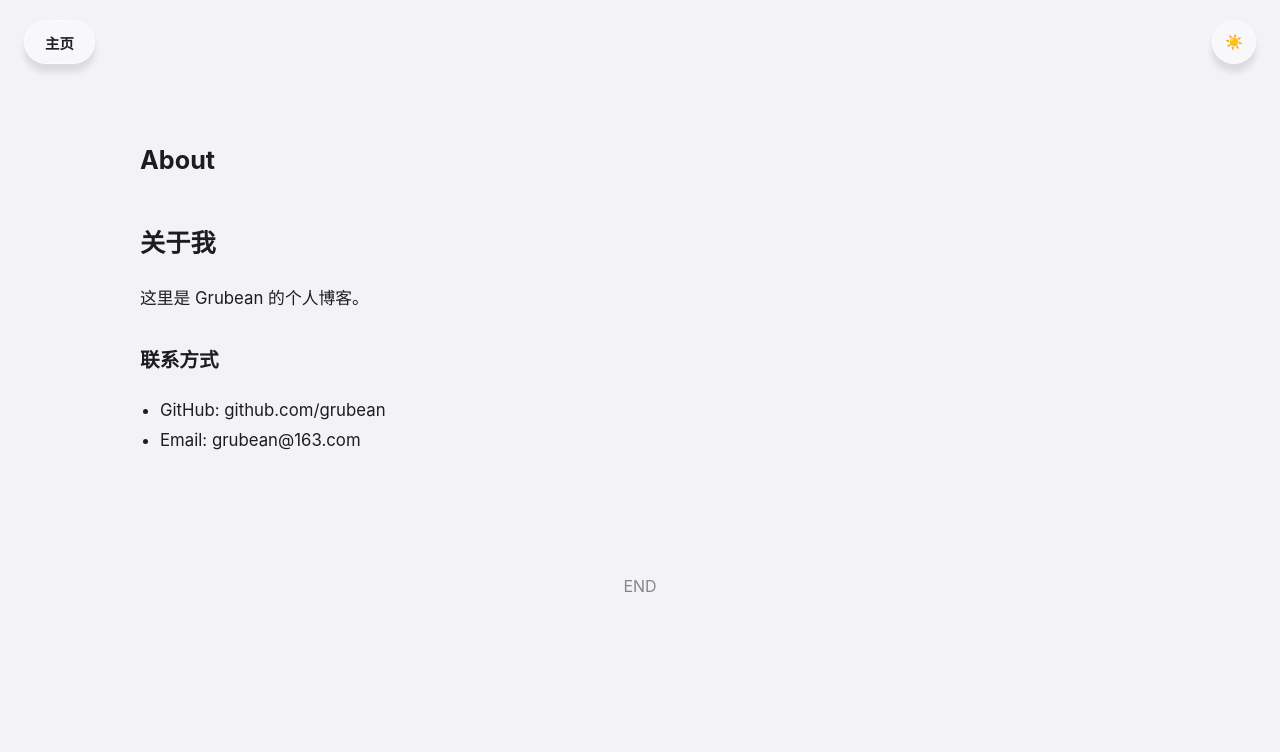
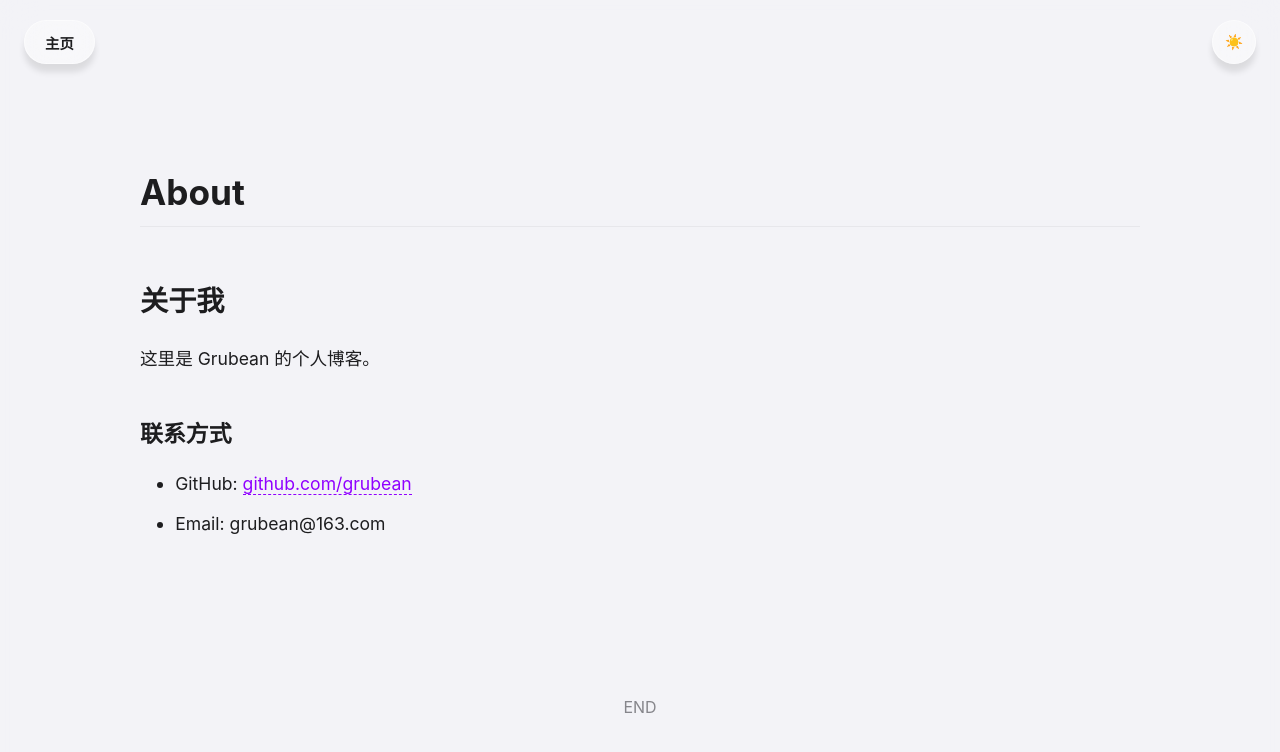
Before and after one commit to grubean/grubean.github.io, a Jekyll site: the page built from about.md, in a window 1280 px wide. Shown: the top 752 px of the page. Built offline with Jekyll 4.4.1, drawn with Linux system fonts in a browser that asks for light colours.

Commit message:
markdown语法渲染

```diff
--- a/assets/css/style.css
+++ b/assets/css/style.css
@@ -4,7 +4,7 @@
     --card-bg: rgba(255, 255, 255, 0.95); /* 卡片不透明度高一点，防止内容看不清 */
     --text-primary: #1d1d1f;
     --text-secondary: #86868b;
-    --accent-color: #007aff;
+    --accent-color: #9000ff;
 
     /* 玻璃拟态变量 */
     --glass-bg: rgba(255, 255, 255, 0.4);
@@ -19,7 +19,7 @@
     --card-bg: rgba(44, 44, 46, 0.95);
     --text-primary: #f5f5f7;
     --text-secondary: #a1a1a6;
-    --accent-color: #0a84ff;
+    --accent-color: #ba0aff;
 
     --glass-bg: rgba(40, 40, 40, 0.5);
     --glass-border: rgba(255, 255, 255, 0.15);
@@ -210,61 +210,145 @@ a { text-decoration: none; color: inherit; }
 .btn-theme { width: 44px; padding: 0; border-radius: 50%; }
 
 /* =========================================
-   4. 文章详情页排版 (Markdown 样式回归)
+   4. 文章详情页排版 (Markdown 深度优化版)
    ========================================= */
 .markdown-body {
-    font-size: 1.05rem;
+    font-size: 1.1rem; /* 稍微大一点，阅读更舒服 */
     line-height: 1.8;
-    padding-bottom: 50px;
+    padding-bottom: 80px;
+    color: var(--text-primary);
+    word-wrap: break-word; /* 防止长单词撑破布局 */
+}
+
+/* --- 标题 --- */
+.markdown-body h1,
+.markdown-body h2,
+.markdown-body h3,
+.markdown-body h4 {
+    margin-top: 2em;
+    margin-bottom: 0.8em;
+    font-weight: 700;
+    line-height: 1.3;
     color: var(--text-primary);
 }
+.markdown-body h1 { font-size: 2em; border-bottom: 1px solid rgba(128,128,128, 0.1); padding-bottom: 10px; }
+.markdown-body h2 { font-size: 1.6em; }
+.markdown-body h3 { font-size: 1.3em; }
 
-.markdown-body h1, .markdown-body h2, .markdown-body h3 {
-    margin-top: 1.5em;
-    margin-bottom: 0.5em;
-    font-weight: 700;
+/* --- 段落与列表 --- */
+.markdown-body p { margin-bottom: 1.5em; }
+
+.markdown-body ul,
+.markdown-body ol {
+    padding-left: 2em;
+    margin-bottom: 1.5em;
+}
+.markdown-body li { margin-bottom: 0.5em; }
+
+/* --- 链接 --- */
+.markdown-body a {
+    color: var(--accent-color);
+    text-decoration: none;
+    border-bottom: 1px dashed var(--accent-color); /* 虚线下划线 */
+    transition: all 0.2s;
+}
+.markdown-body a:hover {
+    border-bottom-style: solid; /* 悬停变实线 */
+    opacity: 0.8;
 }
 
-.markdown-body p { margin-bottom: 1.2em; }
+/* --- 代码块 (Code Block) --- */
+/* 修复：强制给 pre 加背景和样式 */
+.markdown-body pre {
+    background-color: #282c34 !important; /* 强制深色背景 */
+    color: #abb2bf !important;            /* 代码文字颜色 */
+    padding: 16px;
+    border-radius: 8px;
+    overflow-x: auto;                     /* 超长自动滚动 */
+    margin: 24px 0;
+    font-family: "SF Mono", Consolas, "Liberation Mono", Menlo, monospace;
+    font-size: 0.9em;
+    line-height: 1.5;
+    border: 1px solid rgba(0,0,0,0.1);    /* 微弱边框 */
+    box-shadow: inset 0 0 10px rgba(0,0,0,0.2); /* 内部阴影，增加立体感 */
+}
 
-.markdown-body ul { padding-left: 20px; margin-bottom: 1.2em; }
+/* 针对 Jekyll 可能生成的 highlight 容器 wrapper */
+.markdown-body .highlight {
+    background-color: #282c34 !important;
+    border-radius: 8px;
+    margin: 24px 0;
+}
 
-/* 代码块样式 */
-.markdown-body pre {
-    background-color: var(--code-bg) !important;
-    color: #abb2bf !important;
-    padding: 15px;
-    border-radius: 12px;
-    overflow-x: auto;
-    margin: 20px 0;
-    font-family: "SF Mono", Consolas, monospace;
-}
-.markdown-body code {
+/* --- 行内代码 (Inline Code) --- */
+/* 比如：文字中间的 `code` */
+.markdown-body p > code,
+.markdown-body li > code,
+.markdown-body table code {
+    background-color: rgba(128, 128, 128, 0.15); /* 淡淡的灰色背景 */
+    color: var(--accent-color);                  /* 使用主题色突出 */
+    padding: 2px 6px;
+    border-radius: 4px;
     font-family: "SF Mono", Consolas, monospace;
     font-size: 0.9em;
-}
-.markdown-body p code {
-    background: rgba(128,128,128, 0.15) !important;
-    color: var(--accent-color) !important;
-    padding: 2px 6px;
-    border-radius: 4px;
+    margin: 0 2px;
 }
 
-/* 文章图片样式 */
-.markdown-body img {
-    border-radius: 12px;
-    max-width: 100%;
-    height: auto;
-    margin: 20px 0;
-    box-shadow: 0 4px 12px rgba(0,0,0,0.1);
+/* --- 引用 (Blockquote) --- */
+.markdown-body blockquote {
+    margin: 24px 0;
+    padding: 16px 20px;
+    background: rgba(128, 128, 128, 0.05); /* 极淡的背景 */
+    border-left: 2px solid var(--accent-color); /* 左侧高亮竖线 */
+    color: var(--text-secondary);
+    font-style: italic;
+    border-radius: 0 8px 8px 0;
+}
+.markdown-body blockquote p:last-child { margin-bottom: 0; }
+
+/* --- 表格 (Table) --- */
+.markdown-body table {
+    width: 100%;
+    border-collapse: collapse; /* 边框合并 */
+    margin: 24px 0;
+    display: block;            /* 响应式表格关键 */
+    overflow-x: auto;          /* 手机端可左右滑动 */
+    border: 1px solid rgba(128,128,128, 0.2); /* 外框 */
+    border-radius: 8px;
 }
 
-.markdown-body blockquote {
-    border-left: 4px solid var(--accent-color);
-    margin: 0;
-    padding-left: 15px;
-    color: var(--text-secondary);
-    font-style: italic;
+.markdown-body th,
+.markdown-body td {
+    padding: 12px 16px;
+    border: 1px solid rgba(128,128,128, 0.2); /* 单元格边框 */
+}
+
+.markdown-body th {
+    background-color: rgba(128,128,128, 0.1); /* 表头背景色 */
+    font-weight: 700;
+    text-align: left;
+}
+
+/* 斑马纹：隔行变色，阅读更清晰 */
+.markdown-body tr:nth-child(even) {
+    background-color: rgba(128,128,128, 0.03);
+}
+
+/* --- 图片 --- */
+.markdown-body img {
+    display: block;
+    margin: 30px auto; /* 居中 */
+    max-width: 100%;
+    border-radius: 8px;
+    box-shadow: 0 8px 20px rgba(0,0,0,0.1); /* 图片加一点悬浮阴影 */
+}
+
+/* --- 分割线 (HR) --- */
+.markdown-body hr {
+    height: 1px;
+    border: none;
+    background: rgba(128,128,128, 0.3);
+    margin: 40px 0;
 }
 
 /* 适配手机端字体大小 */
```
